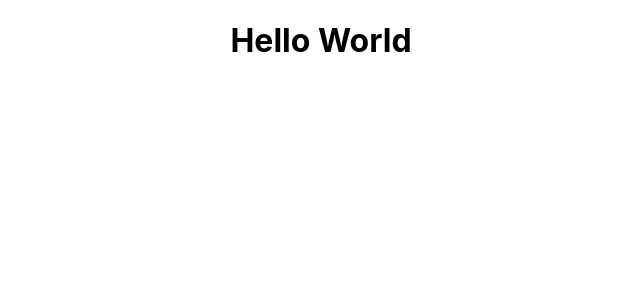
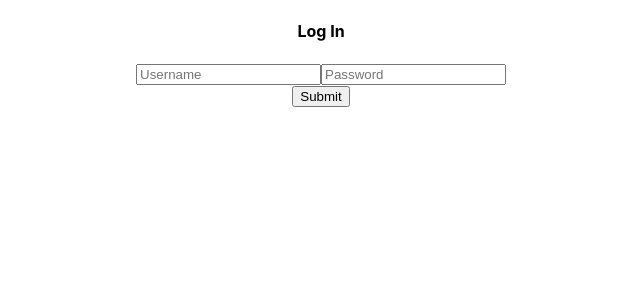
Before and after one commit to jonathanthec/rent-tracker-client, a React (Create React App) app: page /login in a window 1280 px wide. Shown: the top 300 px of the page, without its empty margins (319-959 px from the left). Built offline with nearby package versions, Linux system fonts and the light colour scheme; no server answers.

Commit message:
basic login function done

```diff
--- a/package.json
+++ b/package.json
@@ -7,7 +7,9 @@
     "apollo-cache-inmemory": "^1.6.5",
     "apollo-client": "^2.6.8",
     "apollo-link-http": "^1.5.17",
+    "dotenv": "^8.2.0",
     "graphql": "^15.0.0",
+    "graphql-tag": "^2.10.3",
     "react": "^16.13.1",
     "react-apollo": "^3.1.5",
     "react-dom": "^16.13.1",
--- a/src/components/App.js
+++ b/src/components/App.js
@@ -1,10 +1,19 @@
 import React from 'react';
+import { Switch, Route } from 'react-router-dom';
+import PrivateRoute from '../utils/PrivateRoute';
+import Welcome from './Welcome';
+import Login from './Login/';
+import Dashboard from './Dashboard';
 import '../styles/App.css';
 
 function App() {
   return (
     <div className="App">
-      <h1>Hello World</h1>
+      <Switch>
+        <Route exact path="/" component={Welcome} />
+        <Route exact path="/login" component={Login} />
+        <PrivateRoute exact path="/dashboard" component={Dashboard} />
+      </Switch>
     </div>
   );
 }
--- /dev/null
+++ b/src/components/Dashboard/index.js
@@ -0,0 +1,11 @@
+import React from 'react';
+
+const Dashboard = () => {
+    return (
+        <div>
+            <h1>Your dashboard goes here!</h1>
+        </div>
+    )
+}
+
+export default Dashboard;
--- /dev/null
+++ b/src/components/Login/index.js
@@ -0,0 +1,54 @@
+import React from 'react';
+import { useForm } from 'react-hook-form';
+import { useMutation } from 'react-apollo';
+import { USER_LOGIN } from './queries';
+import { useHistory } from 'react-router-dom';
+
+const Login = () => {
+    const history = useHistory();
+    const { handleSubmit, register, errors } = useForm();
+    const [Login, { data }] = useMutation(USER_LOGIN);
+
+    const onSubmit = async values => {
+        await Login({
+            variables: values
+        });
+        history.push('/dashboard');
+    }
+
+    if (data) {
+        localStorage.setItem('token', data.login.token);
+    }
+
+    return (
+        <div>
+            <h4>Log In</h4>
+            <form onSubmit={handleSubmit(onSubmit)}>
+                <input
+                    name="username"
+                    ref={register({
+                        required: 'You must provide an username'
+                    })}
+                    placeholder="Username"
+                />
+                {errors.email && errors.email.message}
+                <input
+                    name="password"
+                    type="password"
+                    ref={register({
+                        required: 'You must provide an username and a password'
+                    })}
+                    placeholder="Password"
+                />
+                {errors.password && errors.password.message}
+                <div>
+                    <button type="submit">
+                        Submit
+                    </button>
+                </div>
+            </form>
+        </div>
+    )
+}
+
+export default Login;
--- /dev/null
+++ b/src/components/Login/queries/index.js
@@ -0,0 +1,22 @@
+import gql from 'graphql-tag';
+
+export const USER_LOGIN = gql`
+    mutation Login(
+        $username: String!
+        $password: String!
+    ) {
+        login(
+            username: $username
+            password: $password
+        ) {
+            user {
+                id
+                username
+                usertype
+                firstname
+                lastname
+            }
+            token
+        }
+    }
+`
--- /dev/null
+++ b/src/components/Welcome/index.js
@@ -0,0 +1,11 @@
+import React from 'react';
+
+const Welcome = () => {
+    return (
+        <div>
+            <h1>Rent Tracker - your solution to keeping rental records!</h1>
+        </div>
+    )
+}
+
+export default Welcome;
--- a/src/index.js
+++ b/src/index.js
@@ -9,13 +9,23 @@ import { ApolloClient } from 'apollo-client';
 import { createHttpLink } from 'apollo-link-http';
 import { InMemoryCache } from 'apollo-cache-inmemory';
 
+require('dotenv').config();
+
 const httpLink = createHttpLink({
-  uri: 'https://cryptic-hamlet-54874.herokuapp.com/'
+  uri: process.env.REACT_APP_API_URL
 });
 
 const client = new ApolloClient({
   link: httpLink,
-  cache: new InMemoryCache()
+  cache: new InMemoryCache(),
+  request: operation => {
+    const token = localStorage.getItem('token');
+    operation.setContext({
+      headers: {
+        authorization: token ? `Bearer ${token}` : ''
+      }
+    })
+  }
 })
 
 ReactDOM.render(
--- /dev/null
+++ b/src/utils/PrivateRoute.js
@@ -0,0 +1,26 @@
+import React from 'react';
+import { Route, Redirect } from 'react-router-dom';
+
+const isAuthenticated = () => {
+    return localStorage.getItem("token") ? true : false;
+}
+
+export default function PrivateRoute({ component: Component, ...rest }) {
+    return (
+        <Route
+            {...rest}
+            render={({ location }) =>
+                isAuthenticated() ? (
+                    <Component />
+                ) : (
+                        <Redirect
+                            to={{
+                                pathname: "/",
+                                state: { from: location }
+                            }}
+                        />
+                    )
+            }
+        />
+    )
+}
```
Also changed, not shown: src/components/Register/index.js (added), 1 other file (tests, documents, lock files or other folders).
